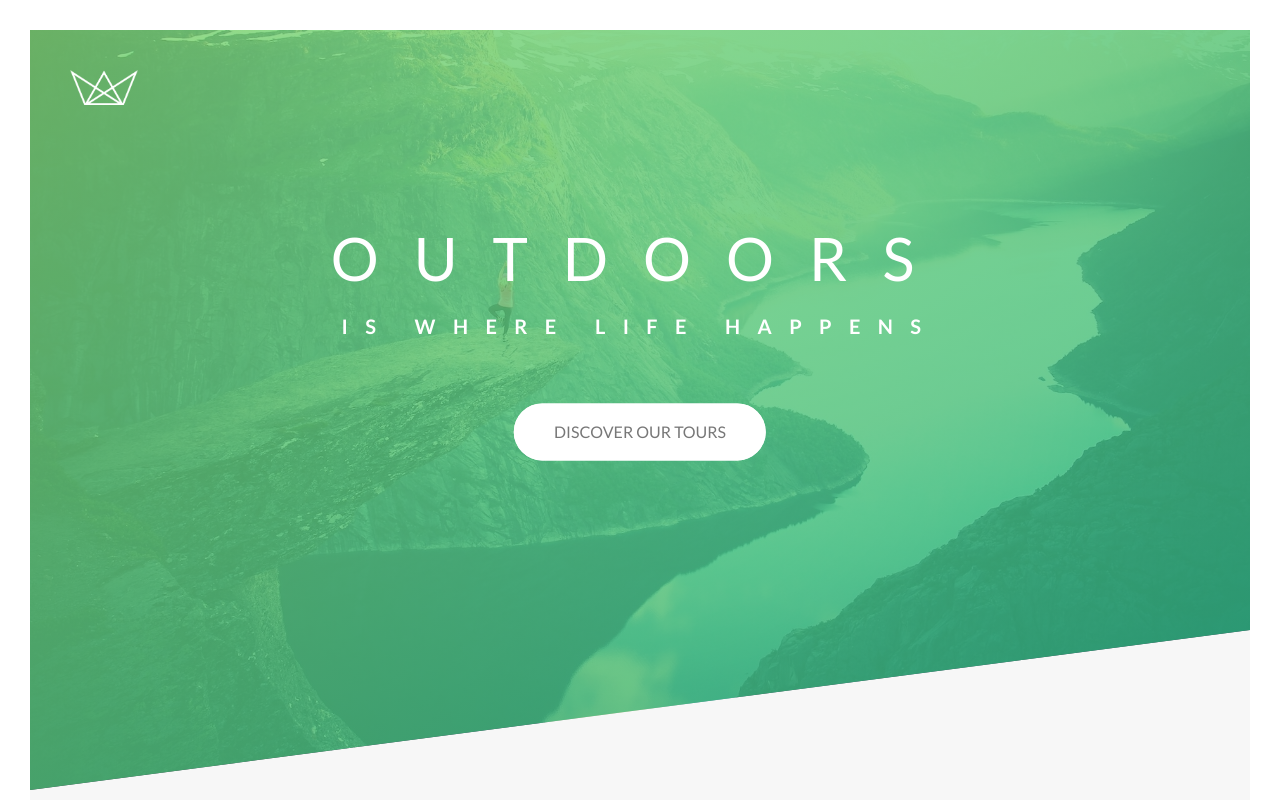
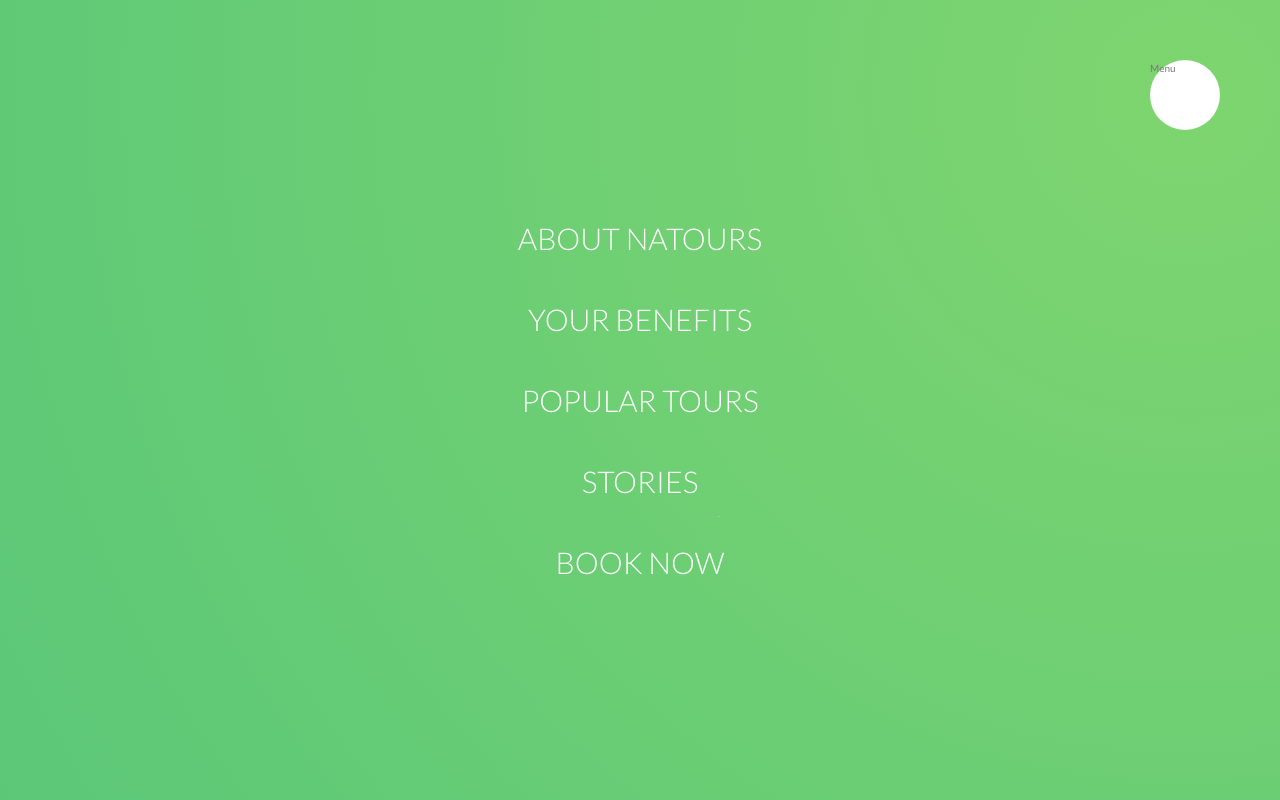
Before and after one commit to ksukoz/natours, a website: page index.html in a window 1280 px wide. Shown: the top 800 px of the page. Drawn offline with Linux system fonts and the light colour scheme.

Commit message:
Create navigation

```diff
--- a/index.html
+++ b/index.html
@@ -13,6 +13,32 @@
   <title>Natours | Exciting tours for adventurous people</title>
 </head>
 <body>
+  <div class="navigation">
+    <input type="checkbox" name="" id="navi-toggle" class="navigation__checkbox">
+    <label class="navigation__btn" for="navi-toggle">Menu</label>
+
+    <div class="navigation__background">&nbsp;</div>
+    <nav class="navigation__nav">
+      <ul class="navigation__list">
+        <li class="navigation__item">
+          <a href="#" class="navigation__link">About Natours</a>
+        </li>
+        <li class="navigation__item">
+          <a href="#" class="navigation__link">Your benefits</a>
+        </li>
+        <li class="navigation__item">
+          <a href="#" class="navigation__link">Popular tours</a>
+        </li>
+        <li class="navigation__item">
+          <a href="#" class="navigation__link">Stories</a>
+        </li>
+        <li class="navigation__item">
+          <a href="#" class="navigation__link">Book now</a>
+        </li>
+      </ul>
+    </nav>
+  </div>
+
   <header class="main-header">
     <div class="main-header__logo-wrap">
       <img src="img/logo-white.png" alt="Logo" class="main-header__logo">
--- /dev/null
+++ b/sass/layout/_navigation.scss
@@ -0,0 +1,74 @@
+.navigation {
+  &__checkbox {
+    display: none;
+  }
+
+  &__btn {
+    position: fixed;
+    top: 6rem;
+    right: 6rem;
+    width: 7rem;
+    height: 7rem;
+    background: $color-white;
+    border-radius: 50%;
+    z-index: 1050;
+  }
+
+  &__background {
+    height: 6rem;
+    width: 6rem;
+    border-radius: 50%;
+    position: fixed;
+    top: 6.5rem;
+    right: 6.5rem;
+    background-image: radial-gradient($color-primary-light, $color-primary-dark);
+    z-index: 1000;
+
+    transform: scale(80);
+  }
+
+  &__nav {
+    position: fixed;
+    top: 0;
+    left: 0;
+    width: 100%;
+    height: 100vh;
+    z-index: 1010;
+  }
+
+  &__list {
+    position: absolute;
+    top: 50%;
+    left: 50%;
+    transform: translate(-50%, -50%);
+    list-style: none;
+    text-align: center;
+  }
+
+  &__item {
+    margin: 1rem;
+  }
+
+  &__link {
+    &:link,
+    &:visited {
+      display: inline-block;
+      padding: 1rem 2rem;
+      font-size: 3rem;
+      font-weight: 300;
+      text-decoration: none;
+      text-transform: uppercase;
+      color: $color-white;
+      background-image: linear-gradient(120deg, transparent 0, transparent 50%, $color-white 50%);
+      background-size: 225%;
+      transition: .4s;
+    }
+
+    &:hover,
+    &:active {
+      background-position: 100%;
+      color: $color-primary;
+      transform: translateX(1rem);
+    }
+  }
+}
--- a/sass/main.scss
+++ b/sass/main.scss
@@ -18,5 +18,6 @@
 @import "layout/footer";
 @import "layout/grid";
 @import "layout/header";
+@import "layout/navigation";
 
 @import "pages/home";
```
Also changed, not shown: css/style.css.
